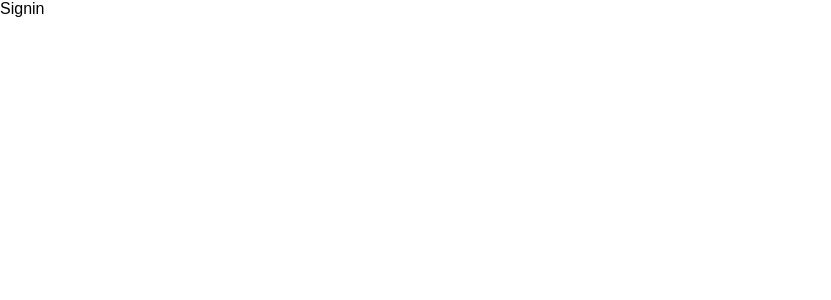
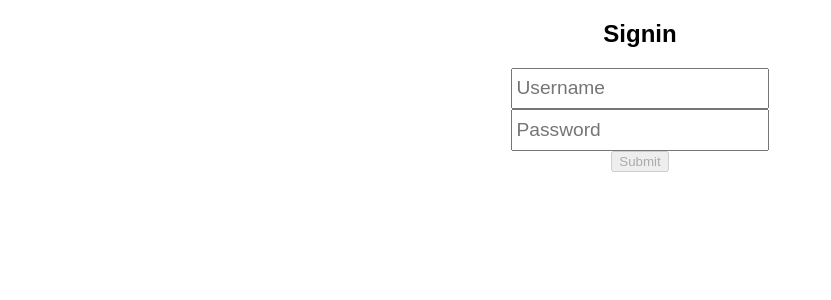
Before and after one commit to simotae14/ReactRecipes, a React (Create React App) app in the folder client/: page /signin in a window 1280 px wide. Shown: the top 300 px of the page, without its empty margins (0-831 px from the left). Built offline with nearby package versions, Linux system fonts and the light colour scheme; the HTML template or start-up script is replaced by a standard one.

Commit message:
Implemented Signin Mutation on client side

```diff
--- a/client/src/components/Auth/Signin.js
+++ b/client/src/components/Auth/Signin.js
@@ -1,10 +1,85 @@
 import React from 'react';
+import { Mutation } from 'react-apollo';
+import Error from '../Error';
+import { SIGNIN_USER } from '../../queries';
+
+const initialState = {
+    username: "",
+    password: ""
+};
 
 class Signin extends React.Component {
+    state = { ...initialState };
+
+    clearState = () => {
+        this.setState({ ...initialState });
+    }
+    // handler for the change of the input fields
+    handleChange = event => {
+        const { name, value } = event.target;
+        this.setState({
+            [name]: value
+        });
+    }
+    // handler for the submit
+    handleSubmit = (event, signinUser) => {
+        event.preventDefault();
+        signinUser().then(data => {
+            console.log(data);
+            // reset the input in the form
+            this.clearState();
+        });
+    }
+
+    // validation function
+    validateForm = () => {
+        const { username, password } = this.state;
+
+        const isInvalid = !username || !password;
+
+        return isInvalid;
+    }
     render() {
+        const { username, password } = this.state;
         return (
-            <div>
-                Signin
+            <div
+                className="App"
+            >
+                <h2
+                    className="App"
+                >
+                    Signin
+                </h2>
+                <Mutation mutation={SIGNIN_USER} variables={{ username, password }}>
+                    {(signinUser, { data, loading, error }) => {
+                        return (
+                            <form className="form" onSubmit={event => this.handleSubmit(event, signinUser)}>
+                                <input
+                                    type="text"
+                                    name="username"
+                                    placeholder="Username"
+                                    value={username}
+                                    onChange={this.handleChange}
+                                />
+                                <input
+                                    type="password"
+                                    name="password"
+                                    placeholder="Password"
+                                    value={password}
+                                    onChange={this.handleChange}
+                                />
+                                <button
+                                    type="submit"
+                                    className="button-primary"
+                                    disabled={loading || this.validateForm() }
+                                >
+                                    Submit
+                                </button>
+                                { error && <Error error={error} /> }
+                            </form>
+                        )
+                    }}
+                </Mutation>
             </div>
         );
     }
--- a/client/src/queries/index.js
+++ b/client/src/queries/index.js
@@ -20,6 +20,14 @@
 
 /* User Mutations */
 
+export const SIGNIN_USER = gql`
+    mutation($username: String!, $password: String!) {
+        signinUser(username: $username, password: $password) {
+            token
+        }
+    }
+`;
+
 export const SIGNUP_USER = gql`
     mutation($username: String!, $email: String!, $password: String!) {
         signupUser(username: $username, email: $email, password: $password) {
```
